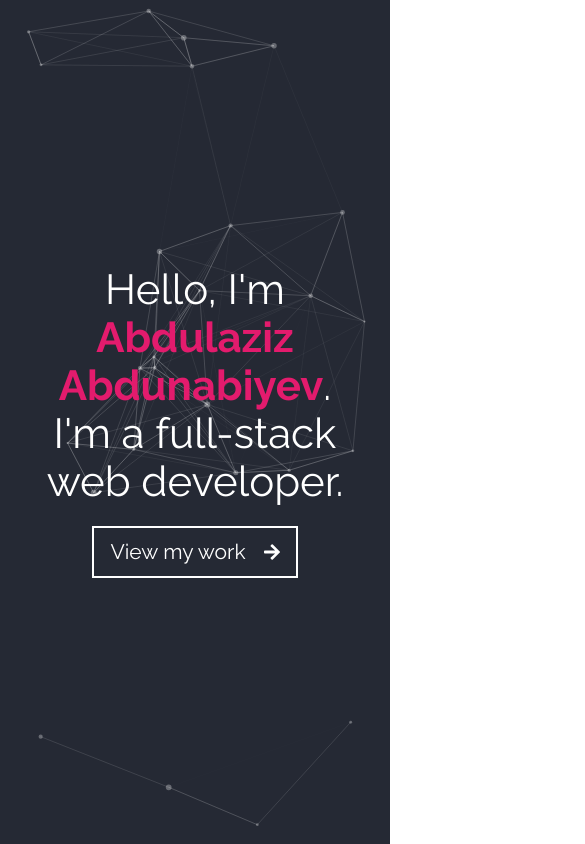
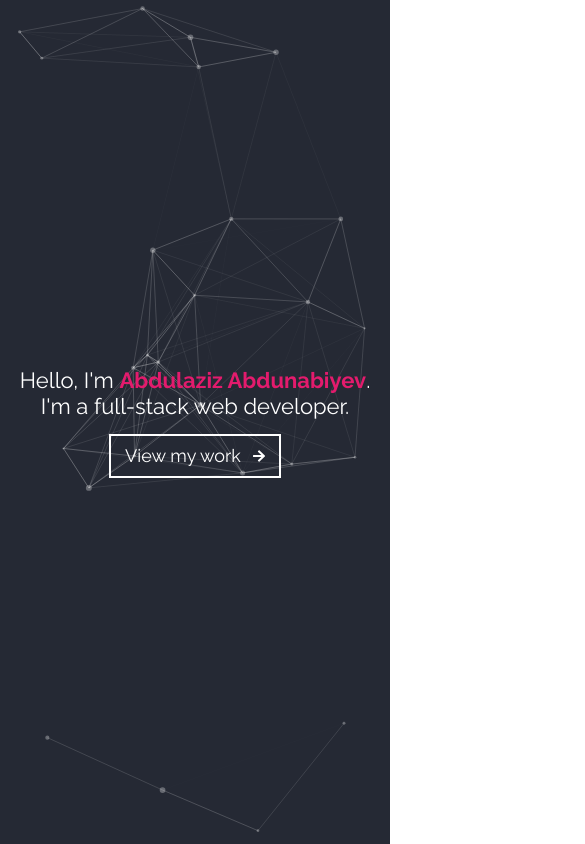
Before and after one commit to Shukhratovich-a/Portfolio, a React (Create React App) app: page / in a window 390 px wide. Shown: the top 844 px of the page, 585 px wide, since content can reach past the window. Built offline with nearby package versions, Linux system fonts and the light colour scheme.

Commit message:
Edit styles

```diff
--- a/src/App.tsx
+++ b/src/App.tsx
@@ -1,7 +1,7 @@
 import React from "react";
 
 import Hero from "./Components/Hero/Hero";
-import About from "./Components/About/About";
+// import About from "./Components/About/About";
 
 import "./App.scss";
 
@@ -10,7 +10,7 @@ const App: React.FC = () => {
     <div className="app">
       <main>
         <Hero />
-        <About />
+        {/* <About /> */}
       </main>
     </div>
   );
--- a/src/Components/About/About.module.scss
+++ b/src/Components/About/About.module.scss
@@ -148,7 +148,7 @@
       height: 100%;
       background-color: $blueDark;
       transition: width ease-in-out;
-      transition-duration: 0.75s;
+      transition-duration: inherit;
       transition-delay: inherit;
     }
   }
--- a/src/Components/About/About.tsx
+++ b/src/Components/About/About.tsx
@@ -78,6 +78,7 @@ const About: React.FC = () => {
                         style={{
                           width: skill.procent,
                           transitionDelay: String(0.75 + index / 10) + "s",
+                          transitionDuration: String(0.75 + index / 10) + "s",
                         }}
                       ></span>
                     </span>
--- a/src/Components/Container/Container.module.scss
+++ b/src/Components/Container/Container.module.scss
@@ -4,3 +4,9 @@
   margin: 0 auto;
   padding: 0 20px;
 }
+
+@media only screen and (max-width: 425px) {
+  .container {
+    padding: 0 10px;
+  }
+}
--- a/src/Components/Hero/Hero.module.scss
+++ b/src/Components/Hero/Hero.module.scss
@@ -66,3 +66,33 @@
     }
   }
 }
+
+@media only screen and (max-width: 720px) {
+  .hero__heading {
+    margin-bottom: 15px;
+    font-size: 22px;
+    line-height: 26px;
+  }
+
+  .hero__button {
+    padding: 10px 14px;
+    font-size: 18px;
+    line-height: 20px;
+
+    span {
+      margin-right: 12px;
+    }
+
+    svg {
+      width: 12px;
+      height: 12px;
+    }
+  }
+}
+
+@media only screen and (max-width: 380px) {
+  .hero__heading {
+    font-size: 18px;
+    line-height: 24px;
+  }
+}
--- a/src/Datas/Skills.ts
+++ b/src/Datas/Skills.ts
@@ -20,8 +20,20 @@ const skills: Skill[] = [
     procent: "50%",
   },
   {
+    title: "LESS",
+    procent: "90%",
+  },
+  {
     title: "SCSS",
     procent: "90%",
+  },
+  {
+    title: "SCSS",
+    procent: "90%",
+  },
+  {
+    title: "SCSS",
+    procent: "50%",
   },
 ];
 
```
